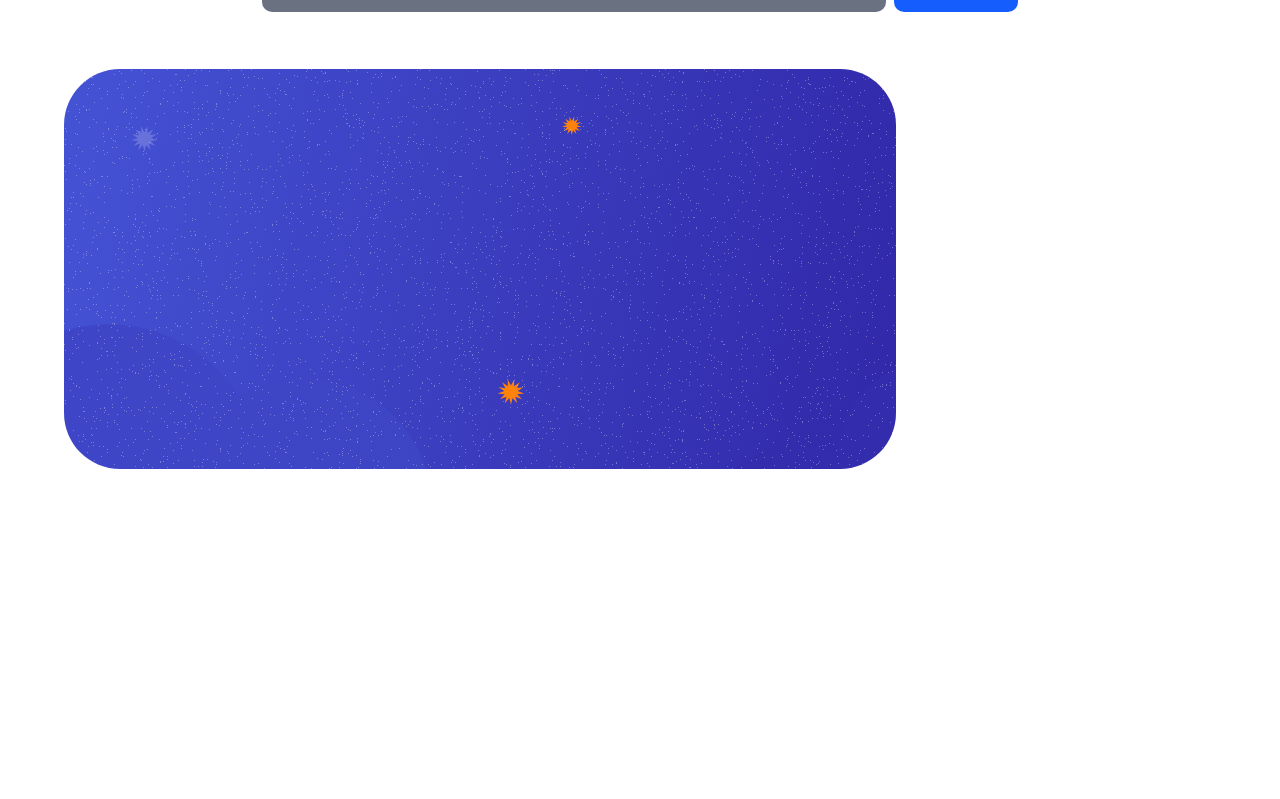
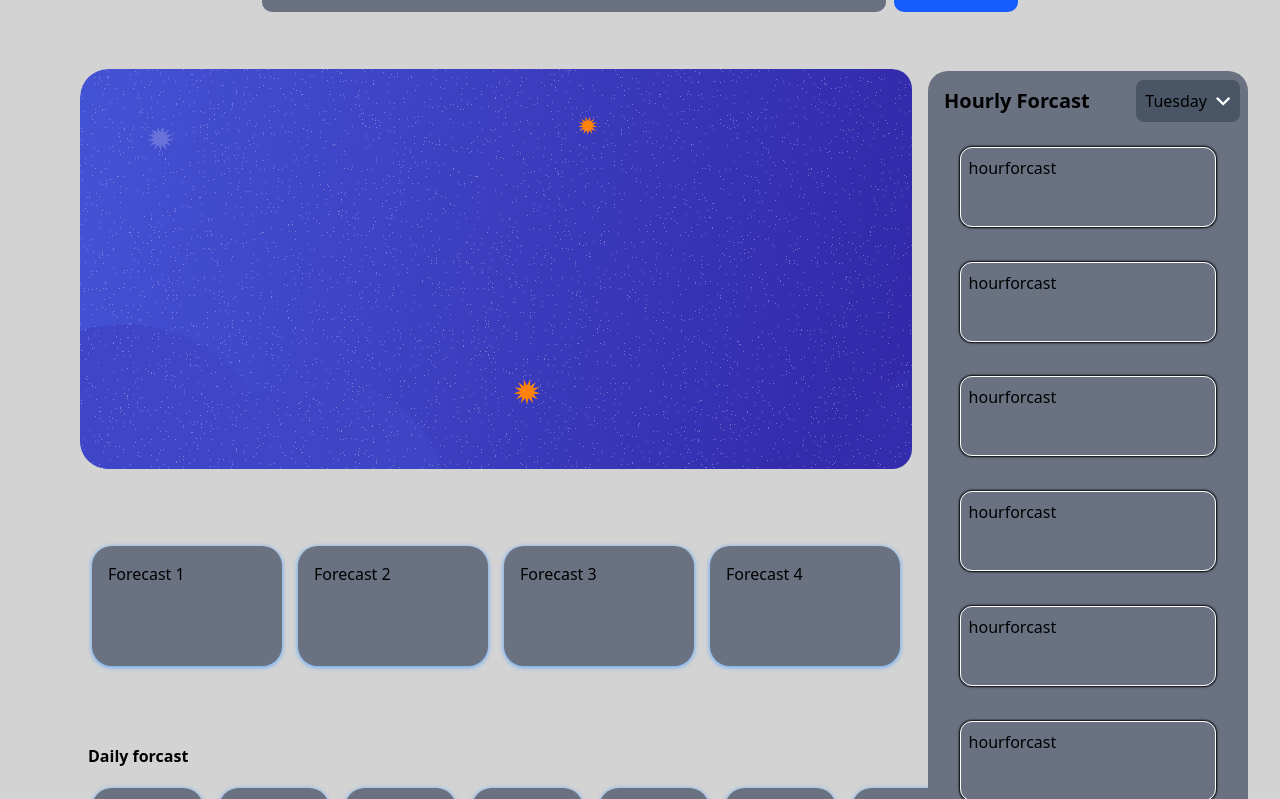
Before and after one commit to Nuel-dev-oi/weather-app, a React (Vite) app: page / in a window 1280 px wide. Shown: the part 221-1020 px from the top of the page. Built offline with nearby package versions, Linux system fonts and the light colour scheme.

Commit message:
Add Hourly component and Daily Component to Layout

```diff
--- a/src/App.jsx
+++ b/src/App.jsx
@@ -3,7 +3,10 @@ import { useDispatch, useSelector } from "react-redux";
 import Layout from "./components/Layout.jsx";
 import Input from "./components/Input.jsx";
 import Screen from "./components/Screen.jsx";
+import Forecast from "./components/Forecast.jsx";
 import { mode } from "./themeSlice.js";
+import DailyForecast from "./components/DailyForcast.jsx";
+import HourForcast from "./components/HourForcast.jsx";
 
 const App = () => {
   const dispatch = useDispatch();
@@ -38,6 +41,31 @@ const App = () => {
       {/* Other components go here */}
       <Input />
       <Screen />
+      <Forecast
+        forecasts={["Forecast 1", "Forecast 2", "Forecast 3", "Forecast 4"]}
+      />
+      <DailyForecast
+        dailycasts={[
+          "dailycast 1",
+          "dailycast 2",
+          "dailycast 3",
+          "dailycast 4",
+          "dailycast 5",
+          "dailycast 6",
+          "dailycast 7",
+        ]}
+      />
+      <HourForcast hourforcasts={[
+          "hourcast 1",
+          "hourcast 2",
+          "hourcast 3",
+          "hourcast 4",
+          "hourcast 5",
+          "hourcast 6",
+          "hourcast 7",
+          "hourcast 8"
+      ]}
+      />
     </Layout>
   );
 };
--- /dev/null
+++ b/src/components/DailyForcast.jsx
@@ -0,0 +1,23 @@
+import React from "react";
+
+const DailyForecast = ({ dailycasts }) => {
+  return (
+    <div className="md:col-start-2 md:col-end-3 md:row-start-4 md:row-end-5 h-full flex flex-col items-center mb-4 whitespace-nowrap">
+      <h2 className="text-black dark:text-white text-left p-2 w-full font-bold">
+        Daily forcast
+      </h2>
+      <div className="mb-4 w-[90%] md:w-full h-max md:h-full p-3 flex flex-wrap md:flex-nowrap gap-4 md:gap-4 justify-between md:justify-between items-center md:items-center bg-transparent text-black dark:text-white">
+        {dailycasts.map((dailycast, index) => (
+          <div
+            key={index}
+            className="shrink shadow-[0_1px_5px_0px] shadow-blue-400 dark:shadow-white dark:shadow-[0_1px_5px_0px] bg-gray-500 dark:bg-gray-700 w-[calc(100%/3.36)] md:w-[calc(100%/3.5)] h-45 md:h-full p-4 dark:border-black rounded-[20px] max-[400px]:text-sm max-[400px]:p-2"
+          >
+            {dailycast}
+          </div>
+        ))}
+      </div>
+    </div>
+  );
+};
+
+export default DailyForecast;
--- /dev/null
+++ b/src/components/Forecast.jsx
@@ -0,0 +1,18 @@
+import React from "react";
+
+const Forecast = ({ forecasts }) => {
+  return (
+    <div className="mb-4 md:col-start-2 md:col-end-3 md:row-start-3 md:row-end-4 w-[90%] md:w-full h-max p-3 flex flex-wrap md:flex-nowrap gap-4 md:gap-4 justify-center md:justify-between items-center md:items-center bg-transparent text-black dark:text-white">
+      {forecasts.map((forecast, index) => (
+        <div
+          key={index}
+          className="shrink shadow-[0_1px_5px_0px] shadow-blue-400 dark:shadow-white dark:shadow-[0_1px_5px_0px] bg-gray-500 dark:bg-gray-700 w-[calc(100%/2.15)] md:w-[calc(100%/3.5)] h-30 p-4 dark:border-black rounded-[20px] max-[400px]:text-sm"
+        >
+          {forecast}
+        </div>
+      ))}
+    </div>
+  );
+};
+
+export default Forecast;
--- a/src/components/Header.jsx
+++ b/src/components/Header.jsx
@@ -33,7 +33,7 @@ const Header = () => {
   }, []);
 
   return (
-    <header className="relative">
+    <header className="relative w-screen">
       <div
         ref={ref}
         className="top-0 shadow shadow-gray-400 w-screen h-16 bg-gray-400 dark:bg-gray-800 px-4 flex flex-row justify-between items-center gap-4"
--- /dev/null
+++ b/src/components/HourForcast.jsx
@@ -0,0 +1,43 @@
+import React, { useState, useEffect } from "react";
+import dropDown from "../assets/images/icon-dropdown.svg";
+
+const HourForcast = ({ hourforcasts }) => {
+  const [isOpen, setIsOpen] = useState(false);
+  function handleUnitClick(evt) {
+    evt.target.classList.toggle("rotate-180");
+  }
+
+  useEffect(() => {
+    console.log("Unit dropdown is open:", isOpen);
+  }, [isOpen]);
+
+  return (
+    <div className="md:w-full md:col-start-3 md:col-end-4 md:row-start-2 md:row-end-5 rounded-[20px] text-black dark:text-white flex flex-col w-[90%] items-center p-2 justify-start bg-gray-500 dark:bg-gray-700 mb-4 md:h-[95%]">
+      <div className="flex justify-between items-center w-full mb-2">
+        <h2
+        className="text-xl p-2 font-bold">Hourly Forcast</h2>
+        <button className="bg-gray-600 dark:bg-gray-800 flex justify-between items-center p-2 max-[400px]:p-1 gap-2 max-[400px]:text-sm max-[400px]:gap-4">
+          <span>Tuesday</span>
+          <img
+            src={dropDown}
+            alt="Dropdown Icon"
+            className="w-4 lg:w-4 h-4 transition-transform duration-300 max-sm:w-4 max-[400px]:-translate-x-1.5"
+            onClick={(evt) => {
+              setIsOpen(!isOpen);
+              handleUnitClick(evt);
+            }}
+          />
+        </button>
+      </div>
+      <div className="h-full w-[95%] flex flex-col items-start justify-between gap-2 p-4 overflow-y-auto grow-0 max-[400px]:p-2">
+        {hourforcasts.map((hourforcast, index) => (
+          <div key={index} className="border border-white rounded-xl w-full p-2 shadow-[0px_0px_2px_1px] h-20">
+            hourforcast
+          </div>
+        ))}
+      </div>
+    </div>
+  );
+};
+
+export default HourForcast;
--- a/src/components/Layout.jsx
+++ b/src/components/Layout.jsx
@@ -4,9 +4,9 @@ import Footer from "./Footer.jsx";
 
 const Layout = ({ children }) => {
   return (
-    <div className="h-max w-max dark:bg-blue-950 bg-white flex flex-col items-start">
+    <div className="h-max w-screen dark:bg-blue-950 bg-[rgba(200,200,200,0.8)] flex flex-col items-start max-[400px]:text-sm">
       <Header />
-      <main className="flex flex-col items-center md:grid md:grid-cols-[5%_65%_25%_5%] md:grid-rows-[0.3fr_1fr_0.6fr_0.8fr] w-full">
+      <main className="flex flex-col items-center md:grid md:grid-cols-[5%_65%_25%_5%] md:grid-rows-[0.3fr_1fr_0.6fr_0.8fr] w-full md:gap-x-4">
         {children}
       </main>
       <Footer />
--- a/src/components/Screen.jsx
+++ b/src/components/Screen.jsx
@@ -2,7 +2,7 @@ import React from "react";
 
 const Screen = () => {
   return (
-    <div className="md:col-start-2 md:col-end-3 md:row-start-2 md:row-end-3 border-2 md:border-none border-blue-300 dark:border-gray-950 bg-sm-screen-img md:bg-md-screen-img rounded-[2.5rem] md:rounded-[3.5rem] mt-4 mb-4 bg-no-repeat bg-position-[0%_0%] bg-cover w-[90%] md:w-full h-120 md:h-100 flex justify-center items-center"></div>
+    <div className="md:col-start-2 md:col-end-3 md:row-start-2 md:row-end-3 border-2 md:border-none border-blue-300 dark:border-gray-950 bg-sm-screen-img md:bg-md-screen-img rounded-[2.5rem] md:rounded-[20px] mt-4 mb-4 bg-no-repeat bg-position-[0%_0%] bg-cover w-[90%] md:w-full h-120 md:h-100 flex justify-center items-center"></div>
   );
 };
 
--- a/vite.config.js
+++ b/vite.config.js
@@ -5,7 +5,7 @@ import { qrcode } from "vite-plugin-qrcode";
 
 // https://vite.dev/config/
 export default defineConfig({
-  plugins: [react(), tailwindcss(), qrcode(), qrcode()],
+  plugins: [react(), tailwindcss(), qrcode()],
   test: {
     globals: true,
     environment: 'jsdom',
```
